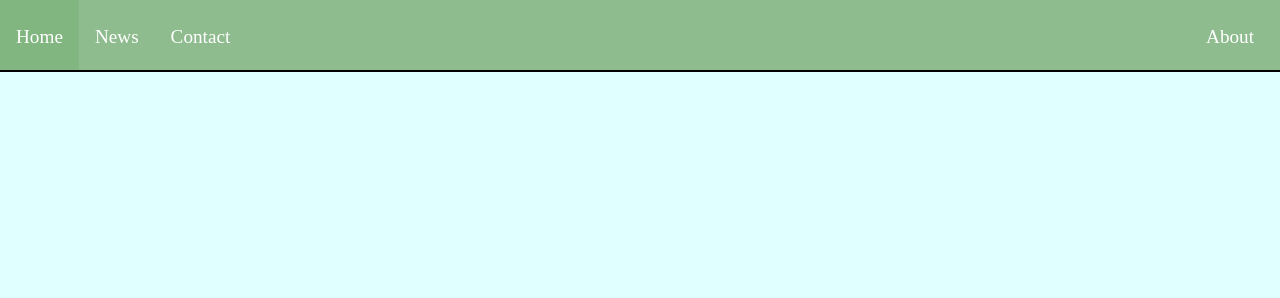
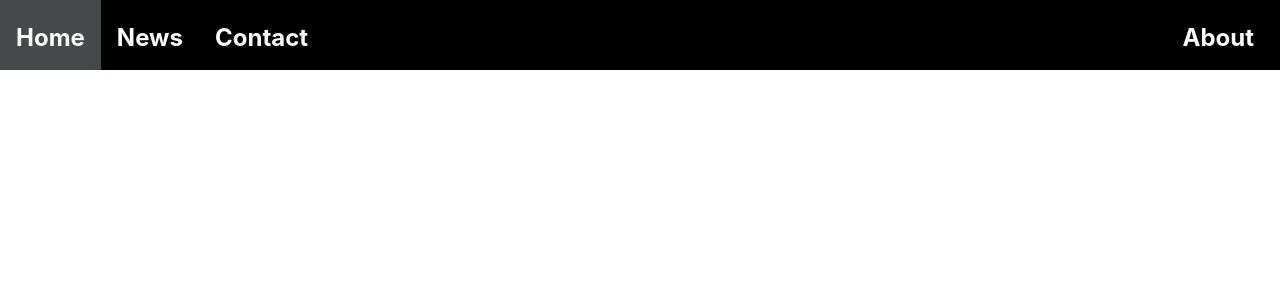
Before and after one commit to saolep/COMP333-HW1, a plain HTML site: page index.html in a window 1280 px wide. Shown: the top 298 px of the page. Drawn offline with Linux system fonts and the light colour scheme.

Commit message:
new colors and font

```diff
--- a/index.html
+++ b/index.html
@@ -12,9 +12,9 @@
     <div id="navbar">
 
         <ul>
-            <li><a class="active" href="#home">Home</a></li>
-            <li><a href="#news">News</a></li>
-            <li><a href="#contact">Contact</a></li>
+            <li><a href="#home">Home</a></li>
+            <li><a href="#Reviews">News</a></li>
+            <li><a href="#contact">Contact</b></a></li>
             <li style="float:right; padding-right: 10px"><a href="#about">About</a></li>
         </ul>
     </div>
--- a/style.css
+++ b/style.css
@@ -1,7 +1,8 @@
-@import url('https://fonts.googleapis.com/css2?family=Noto+Sans+SC&display=swap');
+@import url('https://fonts.googleapis.com/css2?family=Roboto:ital,wght@0,400;1,100&display=swap');
 
 body {
-    background-color: lightcyan;
+    background-color: white;
+    font-family: -apple-system, BlinkMacSystemFont, 'Segoe UI', Roboto, Oxygen, Ubuntu, Cantarell, 'Open Sans', 'Helvetica Neue', sans-serif;
     margin: 0;
     padding: 0;
     text-align: center;
@@ -17,8 +18,7 @@ body {
     padding: 0;
     overflow: hidden;
     height: 70px;
-    background-color: darkseagreen;
-    border-bottom: 2px solid black;
+    background-color: black;
   }
 
   #navbar li {
@@ -29,17 +29,18 @@ body {
   #navbar li a {
     display: block;
     color: white;
-    font-size: larger;
+    font-size: x-large;
+    font-weight: bold;
     padding: 14px 16px;
     text-decoration: none;
     height: 70px;
-    line-height: 2.4;
+    line-height: 2;
     text-align: center;
 
   }
 
   #navbar li a:hover {
-    background-color: rgb(129, 182, 129);
+    background-color: rgb(70, 73, 73);
   }
 
 
```
